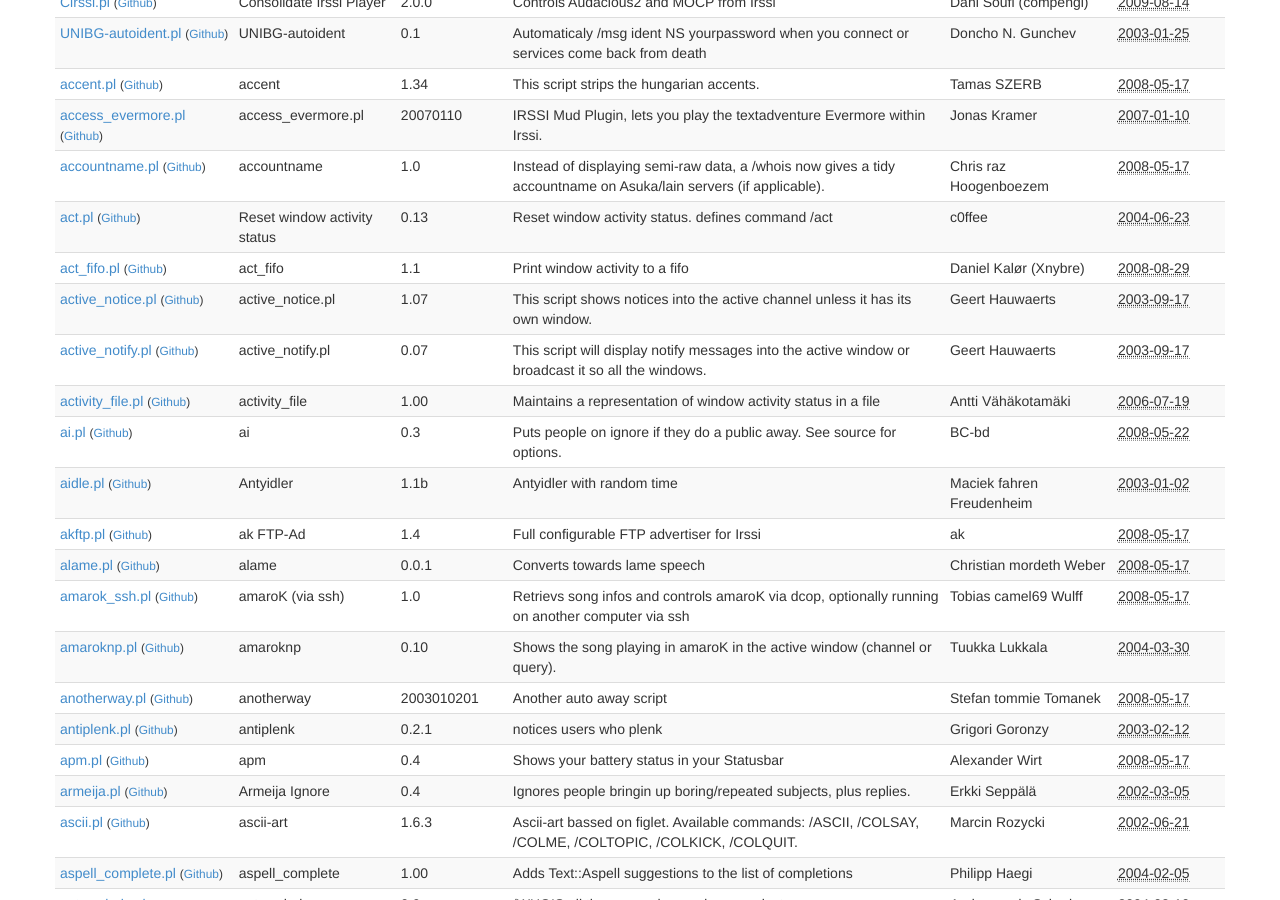
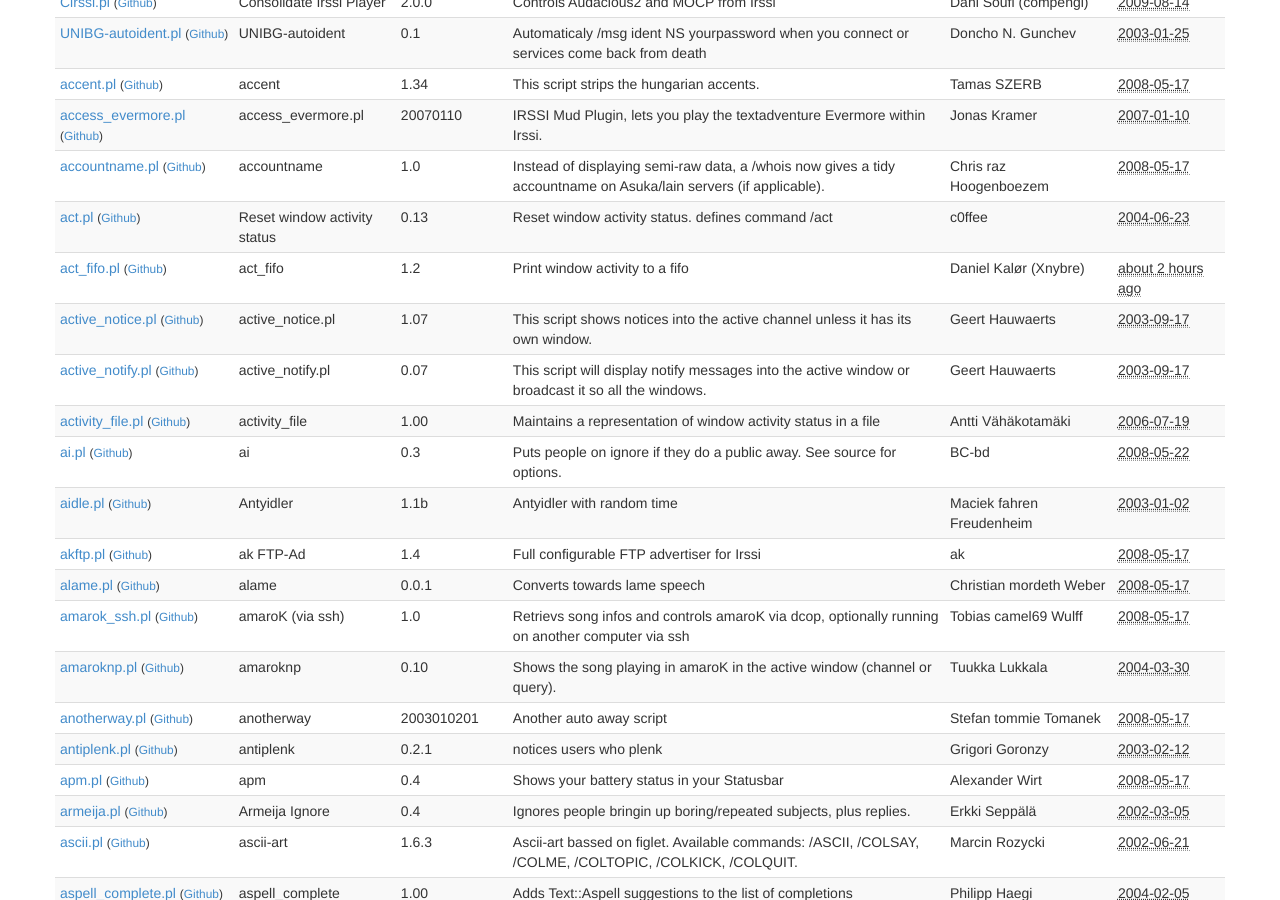
Before and after one commit to irssi/scripts.irssi.org, a Jekyll site: the page built from index.html, in a window 1280 px wide and 900 px high, scrolled down 527 px. Built offline with Jekyll 4.4.1, drawn with Linux system fonts in a browser that asks for light colours.

Commit message:
Fix perlcritic issues in act_fifo.pl

```diff
--- a/_data/scripts.yaml
+++ b/_data/scripts.yaml
@@ -72,11 +72,11 @@
   contact: "irssi@kalor.dk"
   description: "Print window activity to a fifo"
   filename: "act_fifo.pl"
-  modified: "2008-08-29 13:51:38"
+  modified: "2014-10-17 13:29:00"
   license: "GPLv2"
   modules: "Fcntl IO::Handle"
   name: "act_fifo"
-  version: "1.1"
+  version: "1.2"
 
 - authors: "Geert Hauwaerts"
   contact: "geert@irssi.org"
```
Also changed, not shown: 1 other file.
